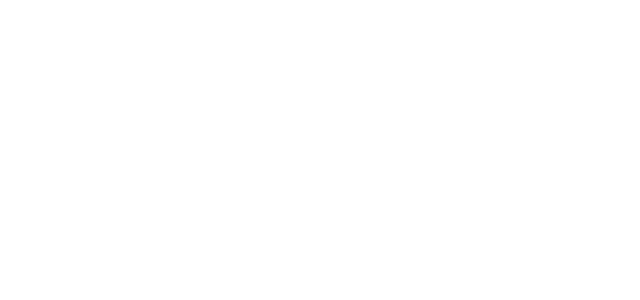
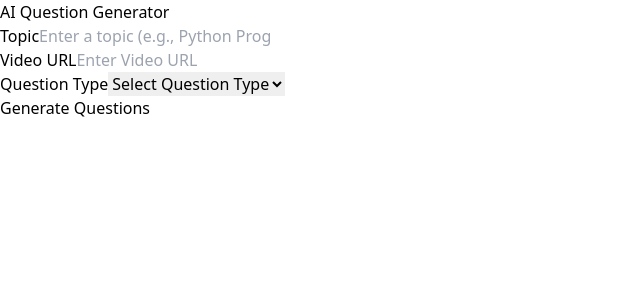
Before and after one commit to Atharva-1703/Admin-Panel, a React (Vite) app: page / in a window 1280 px wide. Before the commit this address had no page. Shown: the top 300 px of the page, without its empty margins (0-640 px from the left). Built offline with nearby package versions, Linux system fonts and the light colour scheme.

Commit message:
small change

```diff
--- a/package.json
+++ b/package.json
@@ -10,6 +10,8 @@
     "preview": "vite preview"
   },
   "dependencies": {
+    "axios": "^1.7.9",
+    "firebase": "^11.1.0",
     "react": "^18.3.1",
     "react-dom": "^18.3.1",
     "react-router-dom": "^7.1.1"
--- a/src/App.jsx
+++ b/src/App.jsx
@@ -1,20 +1,13 @@
 import './App.css'
 import { BrowserRouter, Route, Routes } from 'react-router-dom'
-import CsvUploader from './container/CsvFormContainer'
-import AddQuestionPage from './pages/AddQuestionPage'
-import CsvFormPage from './pages/CsvFormPage'
+import Router from './routes/Routes'
+
 
 function App() {
 
-
   return (
-    <div className='bg-slate-500'>
-    <BrowserRouter>
-    <Routes>
-      <Route path='/add-manually' element={<AddQuestionPage />} />
-      <Route path='/add-csv' element={<CsvFormPage />} />
-    </Routes>
-    </BrowserRouter>
+    <div className=''>
+    <Router/>
     </div>
   )
 }
```
Also changed, not shown: src/routes/Routes.jsx (+9 -0 lines), 1 other file (tests, documents, lock files or other folders).
